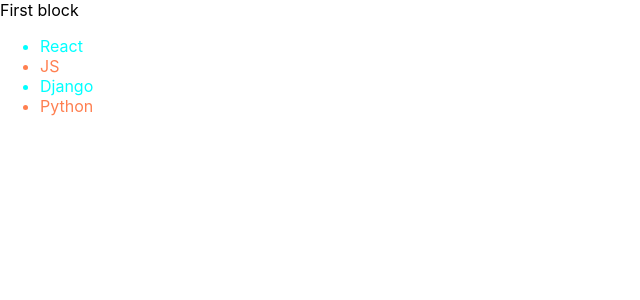
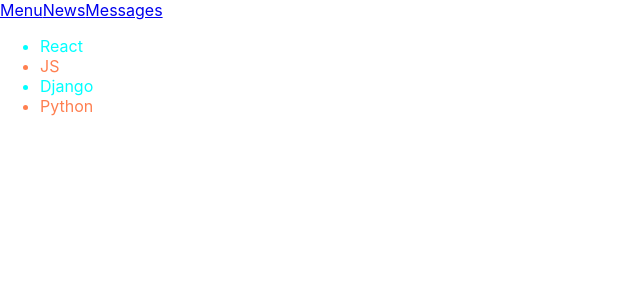
Before and after one commit to kostitsyn/react, a React (Create React App) app: page / in a window 1280 px wide. Shown: the top 300 px of the page, without its empty margins (0-640 px from the left). Built offline with nearby package versions, Linux system fonts and the light colour scheme.

Commit message:
Добавление в App.js новых компонентов

```diff
--- a/src/App.js
+++ b/src/App.js
@@ -4,8 +4,25 @@
 const App = () => {
   return (
     <div>
-    <div>First block</div>
-      <div className="App">
+      <Header />
+      <Techologies />
+    </div>
+  );
+}
+
+const Header = () => {
+  return (
+      <div>
+        <a href='#'>Menu</a>
+        <a href='#'>News</a>
+        <a href='#'>Messages</a>
+      </div>
+  )
+}
+
+const Techologies = () => {
+  return (
+      <div>
         <ul>
           <li>React</li>
           <li>JS</li>
@@ -13,7 +30,6 @@
           <li>Python</li>
         </ul>
       </div>
-    </div>
   );
 }
 
```
